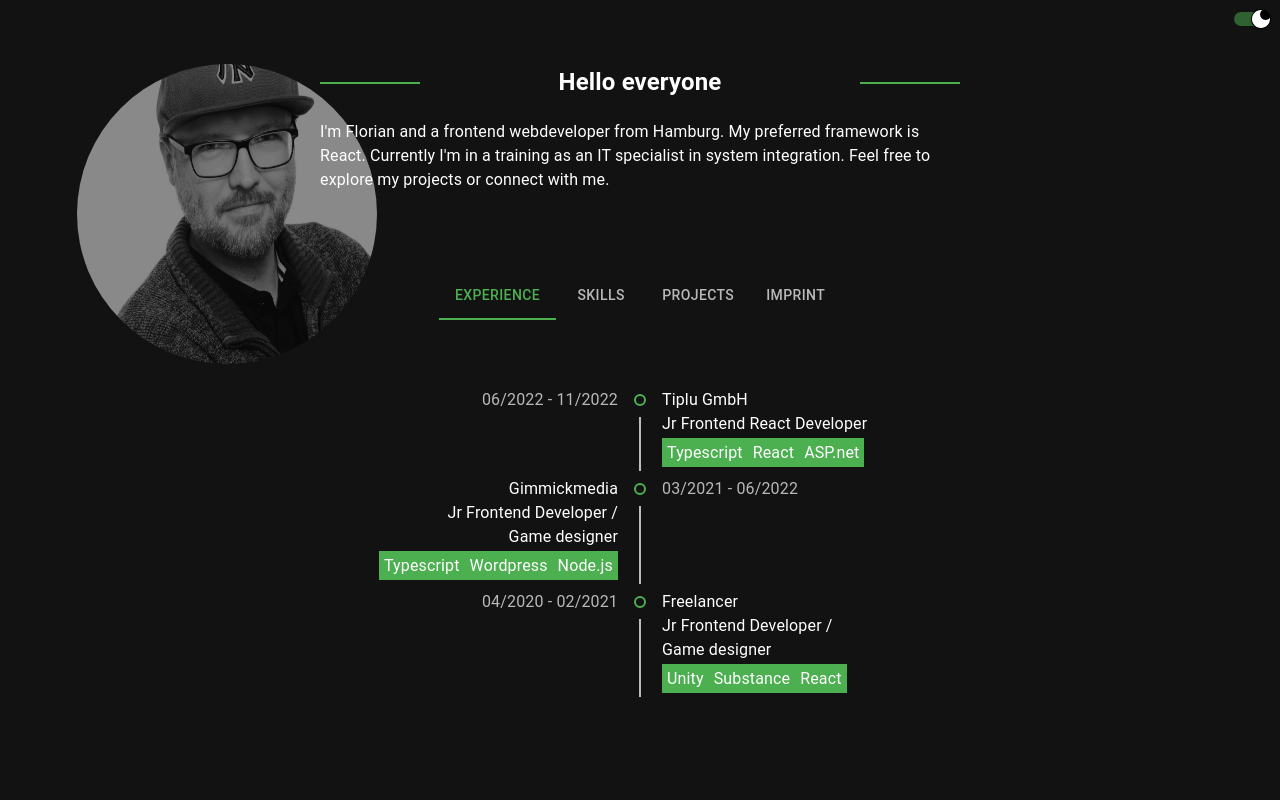
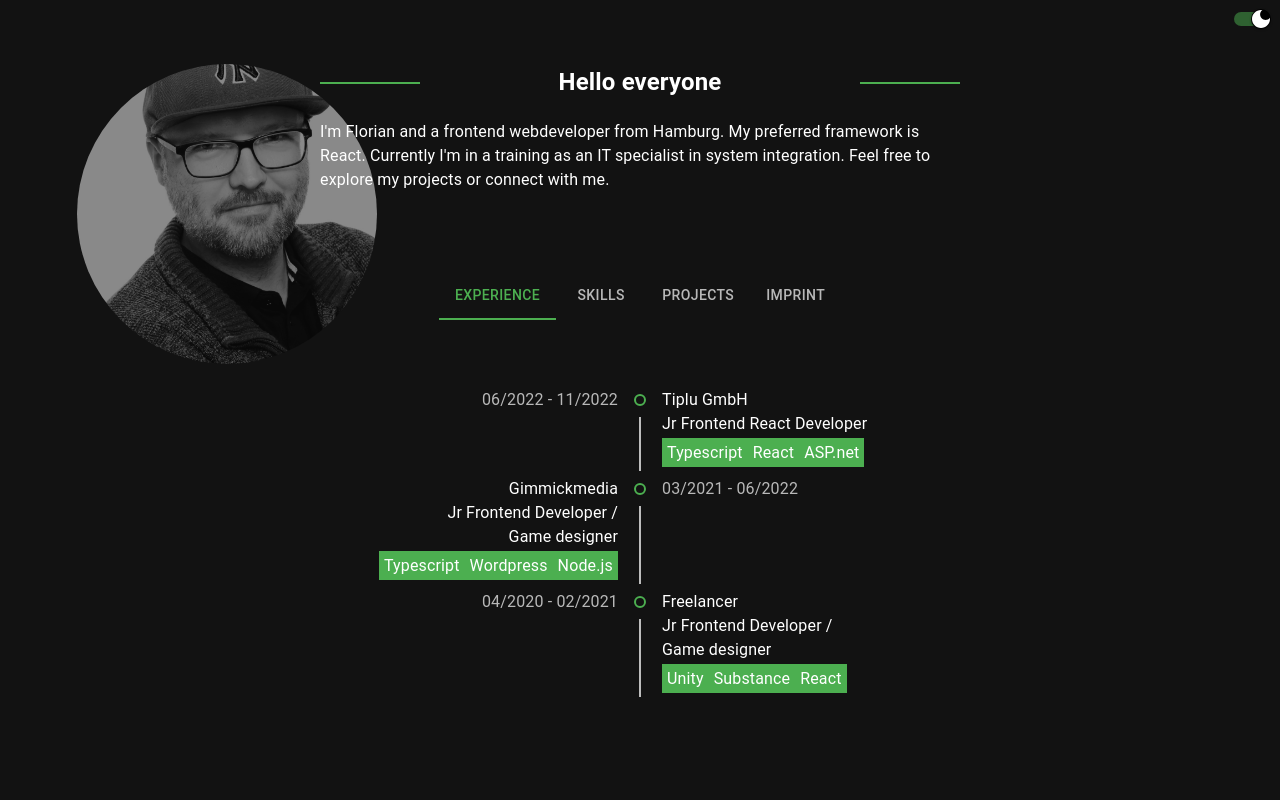
Before and after one commit to Gblur/portfoolio, a Next.js app: page / in a window 1280 px wide. Shown: the top 800 px of the page. Built offline with nearby package versions, Linux system fonts and the light colour scheme.

Commit message:
adjust image alignment

```diff
--- a/src/styles/Home.css
+++ b/src/styles/Home.css
@@ -61,6 +61,8 @@ section:first-child img {
   position: absolute;
   left: -30%;
   opacity: 0.5;
+  background-position: center;
+  object-fit: cover;
 }
 
 .techstack__list {
@@ -257,7 +259,7 @@ section:first-child img {
   }
 
   section:first-child img {
-    opacity: 0;
+    display: none;
   }
 
   .card {
```
